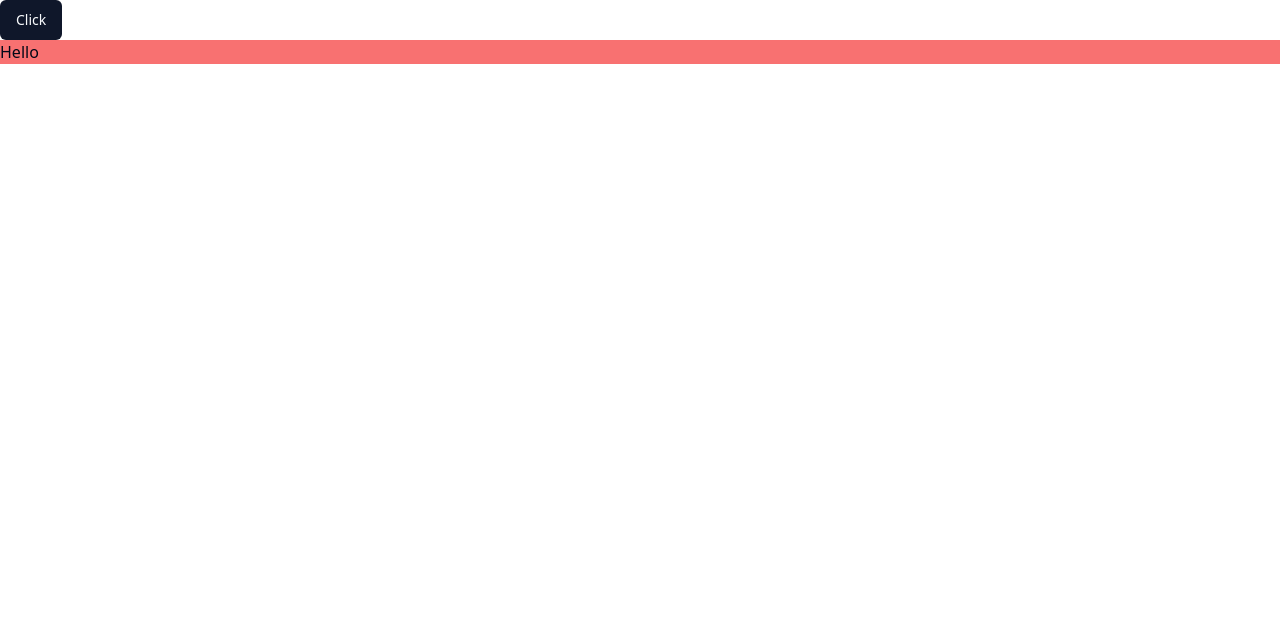
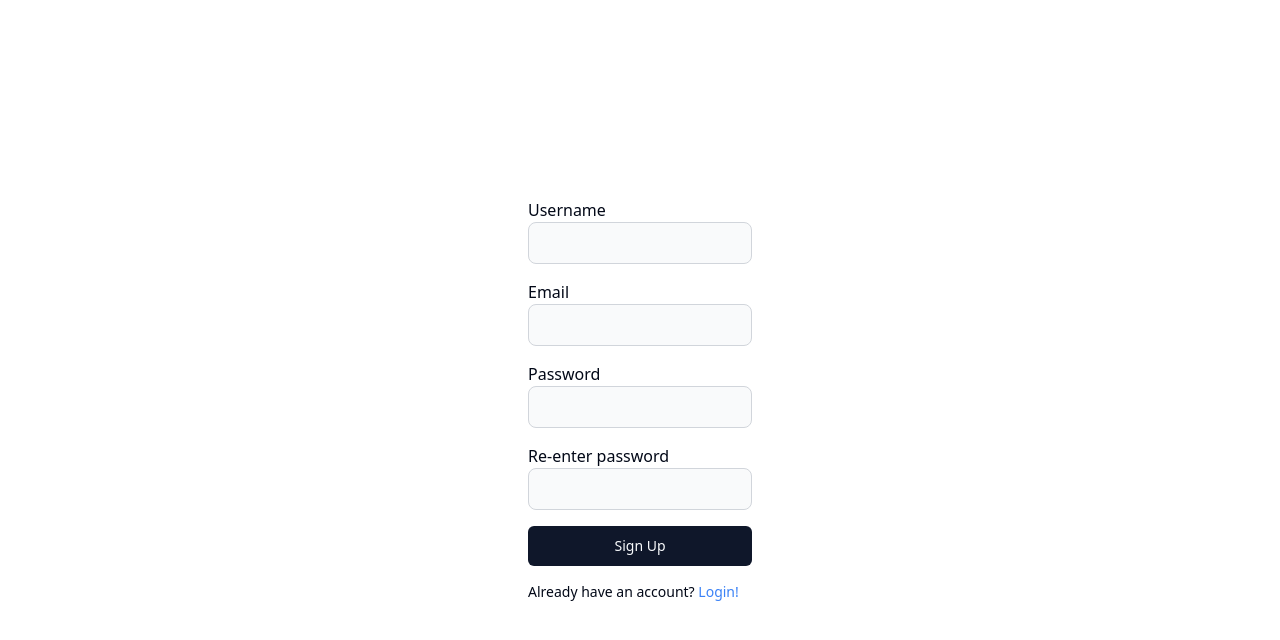
Before and after one commit to omjadhav85/expense-tracker, a React (Vite) app: page /signup in a window 1280 px wide. Shown: the top 640 px of the page. Built offline with nearby package versions, Linux system fonts and the light colour scheme.

Commit message:
[feat] added login and signup page UI

```diff
--- a/package.json
+++ b/package.json
@@ -16,6 +16,7 @@
     "lucide-react": "^0.396.0",
     "react": "^18.3.1",
     "react-dom": "^18.3.1",
+    "react-router-dom": "^6.23.1",
     "tailwind-merge": "^2.3.0",
     "tailwindcss-animate": "^1.0.7"
   },
--- a/src/App.tsx
+++ b/src/App.tsx
@@ -1,12 +1,24 @@
-import { Button } from '@/components/ui/button';
+import { RouterProvider, createBrowserRouter } from 'react-router-dom';
+import { LoginPage } from './pages/LoginPage';
+import { SignupPage } from './pages/SignupPage';
+
+const router = createBrowserRouter([
+  {
+    path: '/',
+    element: <LoginPage />,
+  },
+  {
+    path: '/login',
+    element: <LoginPage />,
+  },
+  {
+    path: '/signup',
+    element: <SignupPage />,
+  },
+]);
 
 function App() {
-  return (
-    <div>
-      <Button>Click</Button>
-      <div className='bg-red-400'>Hello</div>
-    </div>
-  );
+  return <RouterProvider router={router} />;
 }
 
 export default App;
--- /dev/null
+++ b/src/components/Input/index.tsx
@@ -0,0 +1,21 @@
+import React from 'react';
+
+interface Props extends React.InputHTMLAttributes<HTMLInputElement> {
+  label?: string;
+  error?: string;
+  otherClasses?: string;
+}
+
+export const Input = (props: Props) => {
+  const { label, error, otherClasses } = props;
+  return (
+    <div>
+      {label && <label>{label}</label>}
+      <input
+        {...props}
+        className={`${otherClasses} bg-gray-50 border border-gray-300 text-gray-900 text-sm rounded-lg focus:ring-blue-500 focus:border-blue-500 block w-full p-2.5 dark:bg-gray-700 dark:border-gray-600 dark:placeholder-gray-400 dark:text-white dark:focus:ring-blue-500 dark:focus:border-blue-500 outline-none`}
+      />
+      {error && <span className='text-red-500 text-sm'>{error}</span>}
+    </div>
+  );
+};
--- /dev/null
+++ b/src/pages/LoginPage/index.tsx
@@ -0,0 +1,24 @@
+import { Input } from '@/components/Input';
+import { Button } from '@/components/ui/button';
+import { Link } from 'react-router-dom';
+
+export const LoginPage = () => {
+  return (
+    <div className='flex flex-col items-center justify-center h-screen'>
+      <form className='flex flex-col gap-4'>
+        <Input label='Email' type='email' />
+
+        <Input label='Password' type='password' />
+
+        <Button>Login</Button>
+
+        <p className='text-sm'>
+          Don't have an account?{' '}
+          <Link to='/signup' className='text-blue-500'>
+            Sign up!
+          </Link>
+        </p>
+      </form>
+    </div>
+  );
+};
--- /dev/null
+++ b/src/pages/SignupPage/index.tsx
@@ -0,0 +1,28 @@
+import { Input } from '@/components/Input';
+import { Button } from '@/components/ui/button';
+import { Link } from 'react-router-dom';
+
+export const SignupPage = () => {
+  return (
+    <div className='flex flex-col items-center justify-center h-screen'>
+      <form className='flex flex-col gap-4'>
+        <Input label='Username' />
+
+        <Input label='Email' type='email' />
+
+        <Input label='Password' type='password' />
+
+        <Input label='Re-enter password' type='password' />
+
+        <Button>Sign Up</Button>
+
+        <p className='text-sm'>
+          Already have an account?{' '}
+          <Link to='/login' className='text-blue-500'>
+            Login!
+          </Link>
+        </p>
+      </form>
+    </div>
+  );
+};
```
Also changed, not shown: src/index.css (indentation only).
